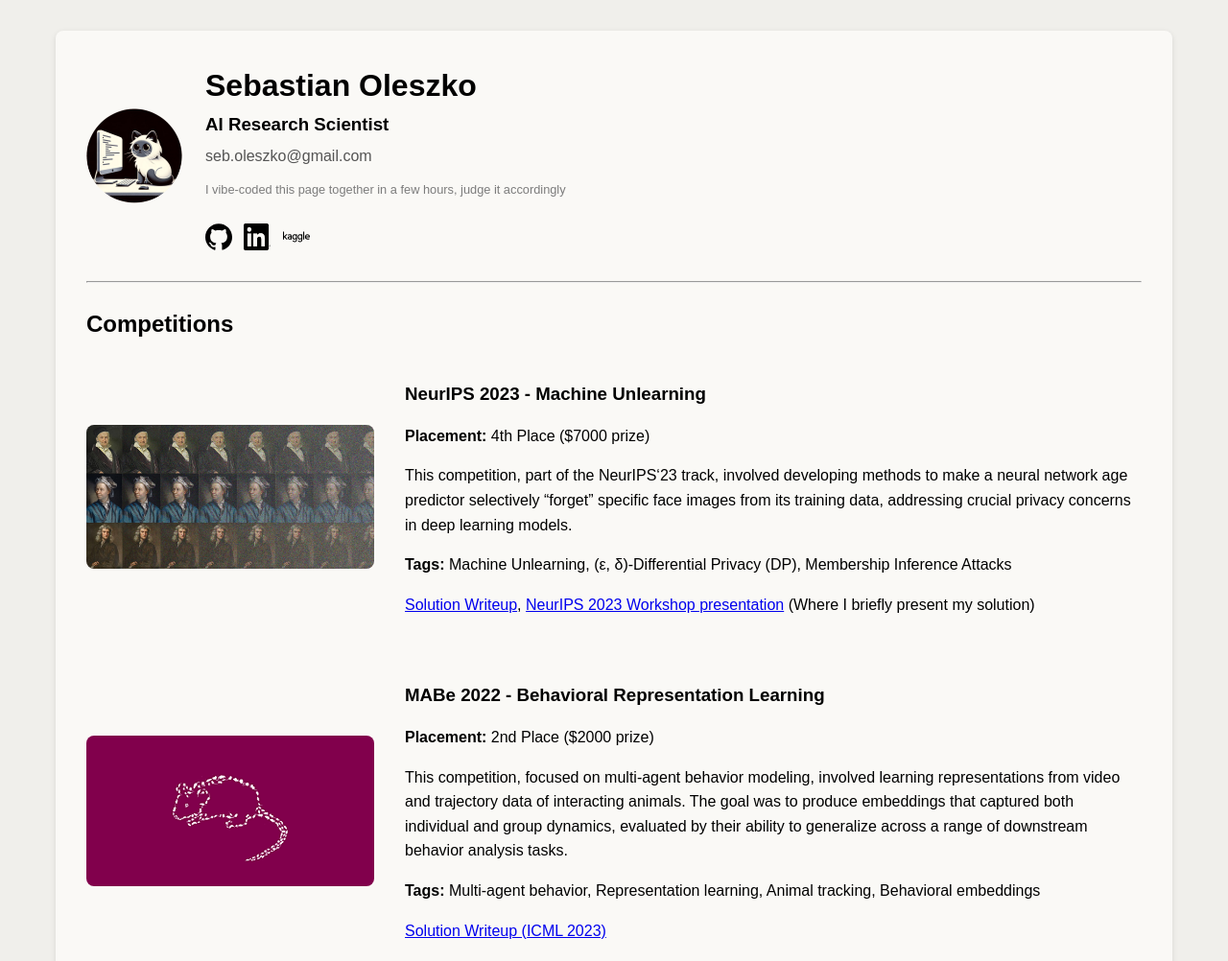
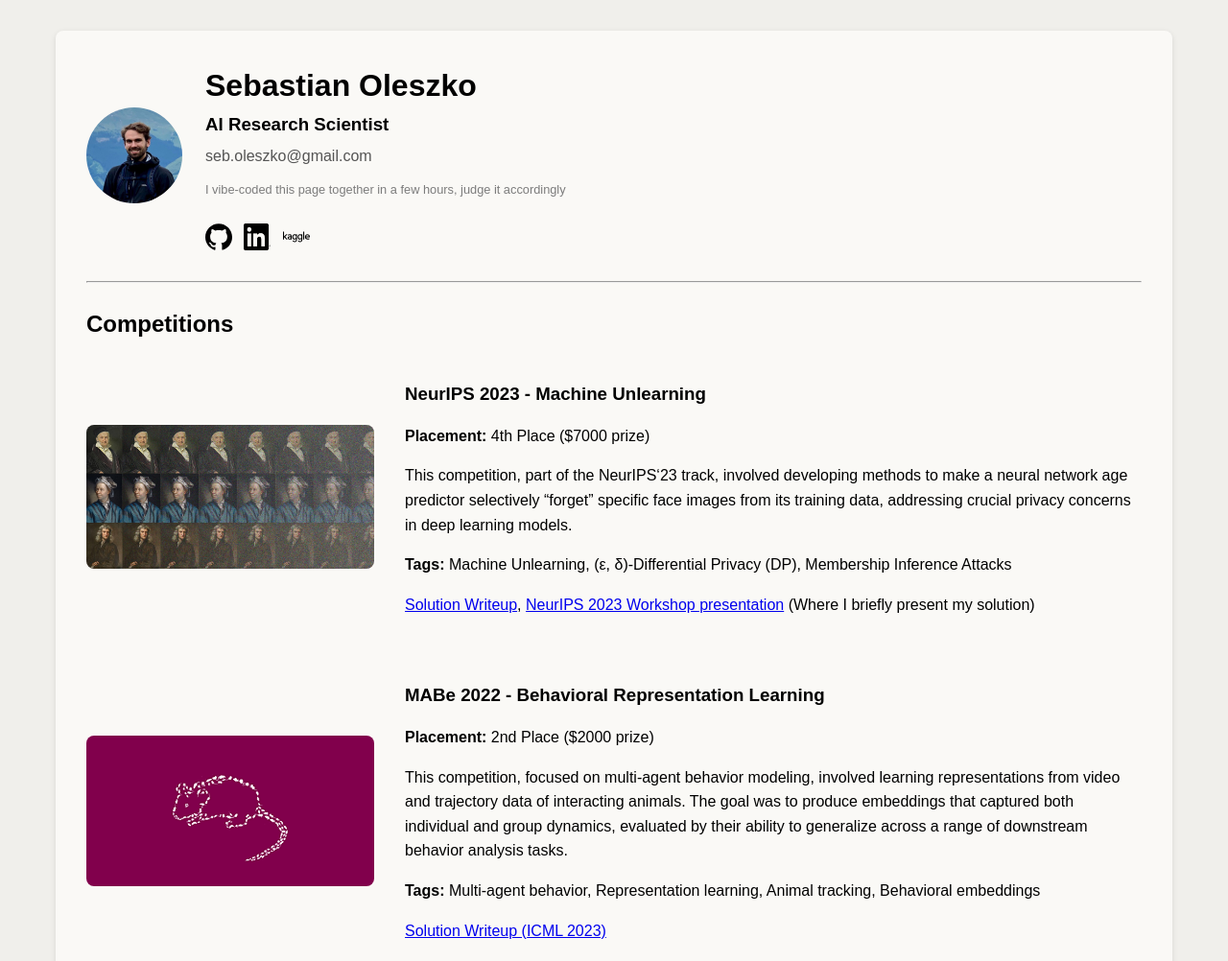
Before and after one commit to oleszko/oleszko.github.io, a plain HTML site: page index.html in a window 1280 px wide. Shown: the top 1002 px of the page at 96% size. Drawn offline with nearby package versions, Linux system fonts and the light colour scheme.

Commit message:
Change image

```diff
--- a/index.html
+++ b/index.html
@@ -16,7 +16,7 @@
 <body>
     <div class="container">
         <header>
-            <img class="profile" src="profile.png" alt="Profile Picture">
+            <img class="profile" src="profile.jpeg" alt="Profile Picture">
             <div class="header-info">
                 <h1>Sebastian Oleszko</h1>
                 <h3>AI Research Scientist</h3>
```
Also changed, not shown: template.html (+1 -1 lines), profile.jpeg (added).
